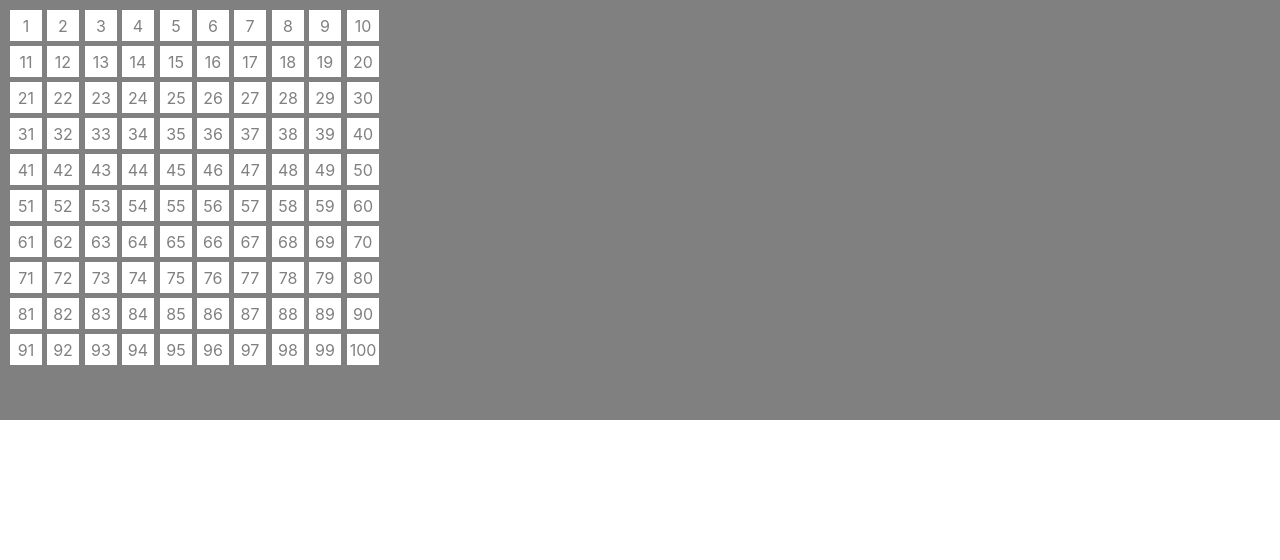
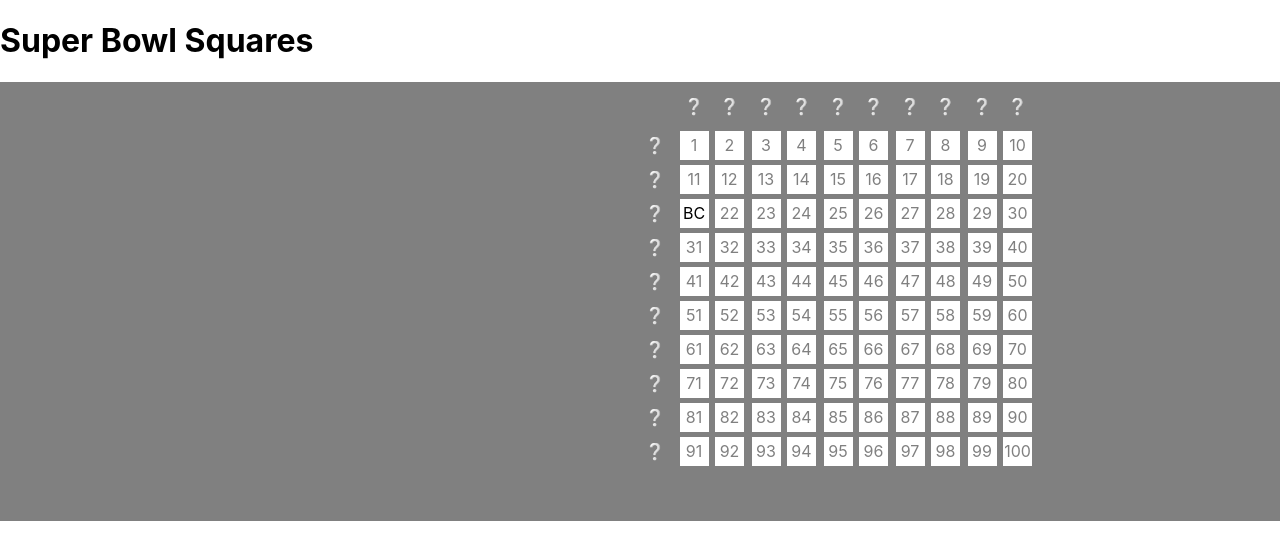
Before and after one commit to brendancarr34/SuperBowlSquares, a React (Create React App) app in the folder superbowl-squares/: page / in a window 1280 px wide. Shown: the top 560 px of the page. Built offline with nearby package versions, Linux system fonts and the light colour scheme.

Commit message:
SBS-008: add axes to grid

```diff
--- a/superbowl-squares/package.json
+++ b/superbowl-squares/package.json
@@ -3,6 +3,9 @@
   "version": "0.1.0",
   "private": true,
   "dependencies": {
+    "@emotion/react": "^11.10.5",
+    "@emotion/styled": "^11.10.5",
+    "@mui/material": "^5.11.5",
     "@testing-library/jest-dom": "^5.16.5",
     "@testing-library/react": "^13.4.0",
     "@testing-library/user-event": "^13.5.0",
--- a/superbowl-squares/src/Grid.js
+++ b/superbowl-squares/src/Grid.js
@@ -1,4 +1,4 @@
-import React from 'react';
+import React, { useLayoutEffect, useState } from 'react';
 import GridLayout from "react-grid-layout";
 
 export class Grid extends React.Component {
@@ -6,36 +6,12 @@ export class Grid extends React.Component {
 
         function createRow(row_number) {
             const row = []
-            for (let index = 0; index < 10; index++) {
-                let key = (index + 1) + "_" + (row_number - 1);
-                row[index] = {i: key, x: index, y: row_number-1, w: 1, h: 1}
+            for (let index = 0; index < 11; index++) {
+                let key = (index) + "_" + (row_number);
+                row[index] = {i: key, x: index, y: row_number, w: 1, h: 1}
             }
             return row
         }
-
-        const row1 = createRow(1);
-        const row2 = createRow(2);
-        const row3 = createRow(3);
-        const row4 = createRow(4);
-        const row5 = createRow(5);
-        const row6 = createRow(6);
-        const row7 = createRow(7);
-        const row8 = createRow(8);
-        const row9 = createRow(9);
-        const row10 = createRow(10);
-
-        const layout = [
-            ...row1,
-            ...row2,
-            ...row3,
-            ...row4,
-            ...row5,
-            ...row6,
-            ...row7,
-            ...row8,
-            ...row9,
-            ...row10
-        ];
 
         function graySquare(top, left) {
             let margins = top + 'px -10px -10px ' + left + 'px';
@@ -74,124 +50,177 @@ export class Grid extends React.Component {
             }
         }
 
+        function unknownNumber(top, left) {
+            let margins = top + 'px -10px -10px ' + left + 'px';
+            return {
+                display: 'flex',
+                'justify-content': 'center',
+                'align-items': 'center',
+                backgroundColor: 'gray',
+                color: 'black',
+                margin: margins
+            }
+        }
+
+        const layout = [
+            ...createRow(0),
+            ...createRow(1),
+            ...createRow(2),
+            ...createRow(3),
+            ...createRow(4),
+            ...createRow(5),
+            ...createRow(6),
+            ...createRow(7),
+            ...createRow(8),
+            ...createRow(9),
+            ... createRow(10)
+        ];
+
         return (
             <GridLayout
                 layout={layout}
-                cols={10}
-                rowHeight={31}
+                cols={11}
+                rowHeight={29}
                 width={434}
-                style={{backgroundColor: 'gray'}}
+                style={{backgroundColor: 'gray',
+                display: 'flex',
+                'justify-content': 'center',
+                'align-items': 'left'
+            }}
+
             >
-                <div key="1_0" style={graySquare(0, 0)}>1</div>
-                <div key="2_0" style={graySquare(0, -5)}>2</div>
-                <div key="3_0" style={graySquare(0, -10)}>3</div>
-                <div key="4_0" style={graySquare(0, -15)}>4</div>
-                <div key="5_0" style={graySquare(0, -20)}>5</div>
-                <div key="6_0" style={graySquare(0, -25)}>6</div>
-                <div key="7_0" style={graySquare(0, -30)}>7</div>
-                <div key="8_0" style={graySquare(0, -35)}>8</div>
-                <div key="9_0" style={graySquare(0, -40)}>9</div>
-                <div key="10_0" style={graySquare(0, -45)}>10</div>
+                <div key="0_0" style={unknownNumber(0, 0)}></div>
+                <div key="1_0" style={unknownNumber(0, 0)}>❔</div>
+                <div key="2_0" style={unknownNumber(0, -5)}>❔</div>
+                <div key="3_0" style={unknownNumber(0, -10)}>❔</div>
+                <div key="4_0" style={unknownNumber(0, -15)}>❔</div>
+                <div key="5_0" style={unknownNumber(0, -20)}>❔</div>
+                <div key="6_0" style={unknownNumber(0, -25)}>❔</div>
+                <div key="7_0" style={unknownNumber(0, -30)}>❔</div>
+                <div key="8_0" style={unknownNumber(0, -35)}>❔</div>
+                <div key="9_0" style={unknownNumber(0, -40)}>❔</div>
+                <div key="10_0" style={unknownNumber(0, -45)}>❔</div>
 
-                <div key="1_1" style={graySquare(-5,  0)}>11</div>
-                <div key="2_1" style={graySquare(-5,  -5)}>12</div>
-                <div key="3_1" style={graySquare(-5,  -10)}>13</div>
-                <div key="4_1" style={graySquare(-5,  -15)}>14</div>
-                <div key="5_1" style={graySquare(-5,  -20)}>15</div>
-                <div key="6_1" style={graySquare(-5,  -25)}>16</div>
-                <div key="7_1" style={graySquare(-5,  -30)}>17</div>
-                <div key="8_1" style={graySquare(-5,  -35)}>18</div>
-                <div key="9_1" style={graySquare(-5,  -40)}>19</div>
-                <div key="10_1" style={graySquare(-5,  -45)}>20</div>
+                <div key="0_1" style={unknownNumber(0,0)}>❔</div>
+                <div key="1_1" style={graySquare(0, 0)}>1</div>
+                <div key="2_1" style={graySquare(0, -5)}>2</div>
+                <div key="3_1" style={graySquare(0, -10)}>3</div>
+                <div key="4_1" style={graySquare(0, -15)}>4</div>
+                <div key="5_1" style={graySquare(0, -20)}>5</div>
+                <div key="6_1" style={graySquare(0, -25)}>6</div>
+                <div key="7_1" style={graySquare(0, -30)}>7</div>
+                <div key="8_1" style={graySquare(0, -35)}>8</div>
+                <div key="9_1" style={graySquare(0, -40)}>9</div>
+                <div key="10_1" style={graySquare(0, -45)}>10</div>
 
-                <div key="1_2" style={graySquare(-10, 0)}>21</div>
-                <div key="2_2" style={graySquare(-10, -5)}>22</div>
-                <div key="3_2" style={graySquare(-10, -10)}>23</div>
-                <div key="4_2" style={graySquare(-10, -15)}>24</div>
-                <div key="5_2" style={graySquare(-10, -20)}>25</div>
-                <div key="6_2" style={graySquare(-10, -25)}>26</div>
-                <div key="7_2" style={graySquare(-10, -30)}>27</div>
-                {/* <div key="8_2" style={blackSquare(-10, -35, '9px')}>Long<br></br>Name</div> */}
-                <div key="8_2" style={graySquare(-10, -35)}>28</div>
-                <div key="9_2" style={graySquare(-10, -40)}>29</div>
-                <div key="10_2" style={graySquare(-10, -45)}>30</div>
+                <div key="0_2" style={unknownNumber(-5, 0)}>❔</div>
+                <div key="1_2" style={graySquare(-5,  0)}>11</div>
+                <div key="2_2" style={graySquare(-5,  -5)}>12</div>
+                <div key="3_2" style={graySquare(-5,  -10)}>13</div>
+                <div key="4_2" style={graySquare(-5,  -15)}>14</div>
+                <div key="5_2" style={graySquare(-5,  -20)}>15</div>
+                <div key="6_2" style={graySquare(-5,  -25)}>16</div>
+                <div key="7_2" style={graySquare(-5,  -30)}>17</div>
+                <div key="8_2" style={graySquare(-5,  -35)}>18</div>
+                <div key="9_2" style={graySquare(-5,  -40)}>19</div>
+                <div key="10_2" style={graySquare(-5,  -45)}>20</div>
 
-                <div key="1_3" style={graySquare(-15, 0)}>31</div>
-                <div key="2_3" style={graySquare(-15, -5)}>32</div>
-                <div key="3_3" style={graySquare(-15, -10)}>33</div>
-                <div key="4_3" style={graySquare(-15, -15)}>34</div>
-                <div key="5_3" style={graySquare(-15, -20)}>35</div>
-                <div key="6_3" style={graySquare(-15, -25)}>36</div>
-                <div key="7_3" style={graySquare(-15, -30)}>37</div>
-                <div key="8_3" style={graySquare(-15, -35)}>38</div>
-                <div key="9_3" style={graySquare(-15, -40)}>39</div>
-                <div key="10_3" style={graySquare(-15, -45)}>40</div>
+                <div key="0_3" style={unknownNumber(-10, 0)}>❔</div>
+                <div key="1_3" style={blackSquare(-10, 0)}>BC</div>
+                <div key="2_3" style={graySquare(-10, -5)}>22</div>
+                <div key="3_3" style={graySquare(-10, -10)}>23</div>
+                <div key="4_3" style={graySquare(-10, -15)}>24</div>
+                <div key="5_3" style={graySquare(-10, -20)}>25</div>
+                <div key="6_3" style={graySquare(-10, -25)}>26</div>
+                <div key="7_3" style={graySquare(-10, -30)}>27</div>
+                {/* <div key="8_3" style={blackSquare(-10, -35, '9px')}>Long<br></br>Name</div> */}
+                <div key="8_3" style={graySquare(-10, -35)}>28</div>
+                <div key="9_3" style={graySquare(-10, -40)}>29</div>
+                <div key="10_3" style={graySquare(-10, -45)}>30</div>
 
-                <div key="1_4" style={graySquare(-20, 0)}>41</div>
-                <div key="2_4" style={graySquare(-20, -5)}>42</div>
-                <div key="3_4" style={graySquare(-20, -10)}>43</div>
-                <div key="4_4" style={graySquare(-20, -15)}>44</div>
-                <div key="5_4" style={graySquare(-20, -20)}>45</div>
-                <div key="6_4" style={graySquare(-20, -25)}>46</div>
-                <div key="7_4" style={graySquare(-20, -30)}>47</div>
-                <div key="8_4" style={graySquare(-20, -35)}>48</div>
-                <div key="9_4" style={graySquare(-20, -40)}>49</div>
-                <div key="10_4" style={graySquare(-20, -45)}>50</div>
+                <div key="0_4" style={unknownNumber(-15, 0)}>❔</div>
+                <div key="1_4" style={graySquare(-15, 0)}>31</div>
+                <div key="2_4" style={graySquare(-15, -5)}>32</div>
+                <div key="3_4" style={graySquare(-15, -10)}>33</div>
+                <div key="4_4" style={graySquare(-15, -15)}>34</div>
+                <div key="5_4" style={graySquare(-15, -20)}>35</div>
+                <div key="6_4" style={graySquare(-15, -25)}>36</div>
+                <div key="7_4" style={graySquare(-15, -30)}>37</div>
+                <div key="8_4" style={graySquare(-15, -35)}>38</div>
+                <div key="9_4" style={graySquare(-15, -40)}>39</div>
+                <div key="10_4" style={graySquare(-15, -45)}>40</div>
 
-                <div key="1_5" style={graySquare(-25, 0)}>51</div>
-                <div key="2_5" style={graySquare(-25, -5)}>52</div>
-                <div key="3_5" style={graySquare(-25, -10)}>53</div>
-                <div key="4_5" style={graySquare(-25, -15)}>54</div>
-                <div key="5_5" style={graySquare(-25, -20)}>55</div>
-                <div key="6_5" style={graySquare(-25, -25)}>56</div>
-                <div key="7_5" style={graySquare(-25, -30)}>57</div>
-                <div key="8_5" style={graySquare(-25, -35)}>58</div>
-                <div key="9_5" style={graySquare(-25, -40)}>59</div>
-                <div key="10_5" style={graySquare(-25, -45)}>60</div>
+                <div key="0_5" style={unknownNumber(-20, 0)}>❔</div>
+                <div key="1_5" style={graySquare(-20, 0)}>41</div>
+                <div key="2_5" style={graySquare(-20, -5)}>42</div>
+                <div key="3_5" style={graySquare(-20, -10)}>43</div>
+                <div key="4_5" style={graySquare(-20, -15)}>44</div>
+                <div key="5_5" style={graySquare(-20, -20)}>45</div>
+                <div key="6_5" style={graySquare(-20, -25)}>46</div>
+                <div key="7_5" style={graySquare(-20, -30)}>47</div>
+                <div key="8_5" style={graySquare(-20, -35)}>48</div>
+                <div key="9_5" style={graySquare(-20, -40)}>49</div>
+                <div key="10_5" style={graySquare(-20, -45)}>50</div>
 
-                <div key="1_6" style={graySquare(-30, 0)}>61</div>
-                <div key="2_6" style={graySquare(-30, -5)}>62</div>
-                <div key="3_6" style={graySquare(-30, -10)}>63</div>
-                <div key="4_6" style={graySquare(-30, -15)}>64</div>
-                <div key="5_6" style={graySquare(-30, -20)}>65</div>
-                <div key="6_6" style={graySquare(-30, -25)}>66</div>
-                <div key="7_6" style={graySquare(-30, -30)}>67</div>
-                <div key="8_6" style={graySquare(-30, -35)}>68</div>
-                <div key="9_6" style={graySquare(-30, -40)}>69</div>
-                <div key="10_6" style={graySquare(-30, -45)}>70</div>
+                <div key="0_6" style={unknownNumber(-25, 0)}>❔</div>
+                <div key="1_6" style={graySquare(-25, 0)}>51</div>
+                <div key="2_6" style={graySquare(-25, -5)}>52</div>
+                <div key="3_6" style={graySquare(-25, -10)}>53</div>
+                <div key="4_6" style={graySquare(-25, -15)}>54</div>
+                <div key="5_6" style={graySquare(-25, -20)}>55</div>
+                <div key="6_6" style={graySquare(-25, -25)}>56</div>
+                <div key="7_6" style={graySquare(-25, -30)}>57</div>
+                <div key="8_6" style={graySquare(-25, -35)}>58</div>
+                <div key="9_6" style={graySquare(-25, -40)}>59</div>
+                <div key="10_6" style={graySquare(-25, -45)}>60</div>
 
-                <div key="1_7" style={graySquare(-35, 0)}>71</div>
-                <div key="2_7" style={graySquare(-35, -5)}>72</div>
-                <div key="3_7" style={graySquare(-35, -10)}>73</div>
-                <div key="4_7" style={graySquare(-35, -15)}>74</div>
-                <div key="5_7" style={graySquare(-35, -20)}>75</div>
-                <div key="6_7" style={graySquare(-35, -25)}>76</div>
-                <div key="7_7" style={graySquare(-35, -30)}>77</div>
-                <div key="8_7" style={graySquare(-35, -35)}>78</div>
-                <div key="9_7" style={graySquare(-35, -40)}>79</div>
-                <div key="10_7" style={graySquare(-35, -45)}>80</div>
+                <div key="0_7" style={unknownNumber(-30, 0)}>❔</div>
+                <div key="1_7" style={graySquare(-30, 0)}>61</div>
+                <div key="2_7" style={graySquare(-30, -5)}>62</div>
+                <div key="3_7" style={graySquare(-30, -10)}>63</div>
+                <div key="4_7" style={graySquare(-30, -15)}>64</div>
+                <div key="5_7" style={graySquare(-30, -20)}>65</div>
+                <div key="6_7" style={graySquare(-30, -25)}>66</div>
+                <div key="7_7" style={graySquare(-30, -30)}>67</div>
+                <div key="8_7" style={graySquare(-30, -35)}>68</div>
+                <div key="9_7" style={graySquare(-30, -40)}>69</div>
+                <div key="10_7" style={graySquare(-30, -45)}>70</div>
 
-                <div key="1_8" style={graySquare(-40, 0)}>81</div>
-                <div key="2_8" style={graySquare(-40, -5)}>82</div>
-                <div key="3_8" style={graySquare(-40, -10)}>83</div>
-                <div key="4_8" style={graySquare(-40, -15)}>84</div>
-                <div key="5_8" style={graySquare(-40, -20)}>85</div>
-                <div key="6_8" style={graySquare(-40, -25)}>86</div>
-                <div key="7_8" style={graySquare(-40, -30)}>87</div>
-                <div key="8_8" style={graySquare(-40, -35)}>88</div>
-                <div key="9_8" style={graySquare(-40, -40)}>89</div>
-                <div key="10_8" style={graySquare(-40, -45)}>90</div>
+                <div key="0_8" style={unknownNumber(-35, 0)}>❔</div>
+                <div key="1_8" style={graySquare(-35, 0)}>71</div>
+                <div key="2_8" style={graySquare(-35, -5)}>72</div>
+                <div key="3_8" style={graySquare(-35, -10)}>73</div>
+                <div key="4_8" style={graySquare(-35, -15)}>74</div>
+                <div key="5_8" style={graySquare(-35, -20)}>75</div>
+                <div key="6_8" style={graySquare(-35, -25)}>76</div>
+                <div key="7_8" style={graySquare(-35, -30)}>77</div>
+                <div key="8_8" style={graySquare(-35, -35)}>78</div>
+                <div key="9_8" style={graySquare(-35, -40)}>79</div>
+                <div key="10_8" style={graySquare(-35, -45)}>80</div>
 
-                <div key="1_9" style={graySquare(-45, 0)}>91</div>
-                <div key="2_9" style={graySquare(-45, -5)}>92</div>
-                <div key="3_9" style={graySquare(-45, -10)}>93</div>
-                <div key="4_9" style={graySquare(-45, -15)}>94</div>
-                <div key="5_9" style={graySquare(-45, -20)}>95</div>
-                <div key="6_9" style={graySquare(-45, -25)}>96</div>
-                <div key="7_9" style={graySquare(-45, -30)}>97</div>
-                <div key="8_9" style={graySquare(-45, -35)}>98</div>
-                <div key="9_9" style={graySquare(-45, -40)}>99</div>
-                <div key="10_9" style={graySquare(-45, -45)}>100</div>
+                <div key="0_9" style={unknownNumber(-40, 0)}>❔</div>
+                <div key="1_9" style={graySquare(-40, 0)}>81</div>
+                <div key="2_9" style={graySquare(-40, -5)}>82</div>
+                <div key="3_9" style={graySquare(-40, -10)}>83</div>
+                <div key="4_9" style={graySquare(-40, -15)}>84</div>
+                <div key="5_9" style={graySquare(-40, -20)}>85</div>
+                <div key="6_9" style={graySquare(-40, -25)}>86</div>
+                <div key="7_9" style={graySquare(-40, -30)}>87</div>
+                <div key="8_9" style={graySquare(-40, -35)}>88</div>
+                <div key="9_9" style={graySquare(-40, -40)}>89</div>
+                <div key="10_9" style={graySquare(-40, -45)}>90</div>
+
+                <div key="0_10" style={unknownNumber(-45, 0)}>❔</div>
+                <div key="1_10" style={graySquare(-45, 0)}>91</div>
+                <div key="2_10" style={graySquare(-45, -5)}>92</div>
+                <div key="3_10" style={graySquare(-45, -10)}>93</div>
+                <div key="4_10" style={graySquare(-45, -15)}>94</div>
+                <div key="5_10" style={graySquare(-45, -20)}>95</div>
+                <div key="6_10" style={graySquare(-45, -25)}>96</div>
+                <div key="7_10" style={graySquare(-45, -30)}>97</div>
+                <div key="8_10" style={graySquare(-45, -35)}>98</div>
+                <div key="9_10" style={graySquare(-45, -40)}>99</div>
+                <div key="10_10" style={graySquare(-45, -45)}>100</div>
             </GridLayout>
         );
     }
--- a/superbowl-squares/src/index.css
+++ b/superbowl-squares/src/index.css
@@ -5,6 +5,7 @@ body {
     sans-serif;
   -webkit-font-smoothing: antialiased;
   -moz-osx-font-smoothing: grayscale;
+  height: 100%;
 }
 
 code {
--- a/superbowl-squares/src/index.js
+++ b/superbowl-squares/src/index.js
@@ -1,17 +1,24 @@
 import React from 'react';
 import ReactDOM from 'react-dom/client';
 import './index.css';
-// import App from './App';
 import { Grid } from './Grid.js';
 import reportWebVitals from './reportWebVitals';
+import { FlexGrid } from './FlexGrid';
 
 const root = ReactDOM.createRoot(document.getElementById('root'));
 
 root.render(
   <React.StrictMode>
+    <h1>Super Bowl Squares</h1>
     <Grid />
   </React.StrictMode>
 );
+
+// root.render(
+//         <div style={{margin: 'auto'}}>
+//             <FlexGrid />
+//         </div>
+//   );
 
 // If you want to start measuring performance in your app, pass a function
 // to log results (for example: reportWebVitals(console.log))
```
Also changed, not shown: 1 other file (tests, documents, lock files or other folders).
